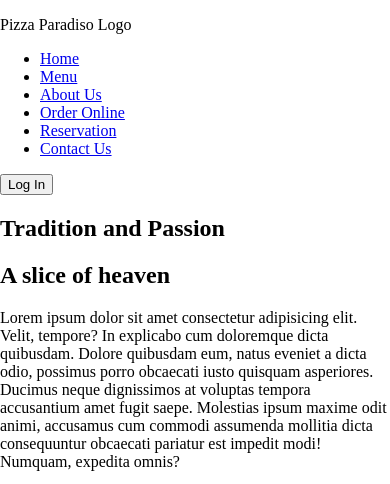
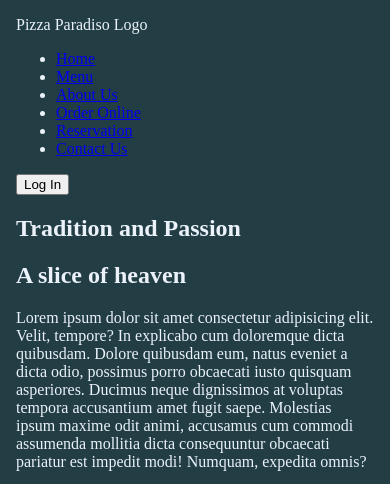
Before and after one commit to ErnestoCampese/pizza-paradiso, a website: page src/index.html in a window 390 px wide. Shown: the top 484 px of the page. Drawn offline with Linux system fonts and the light colour scheme.

Commit message:
feat: Add responsive styles for ".container" using flexbox properties
This commit adds responsive styles to the ".container" class,
including background color, font color, margin, and padding.
The styles have been implemented using Flexbox properties to ensure responsiveness,
with the ".container" class becoming 1200 pixels wide when there is
enough space and shrinking when the available space is limited,
such as on mobile devices.

```diff
--- a/src/scss/main.scss
+++ b/src/scss/main.scss
@@ -17,3 +17,19 @@ body {
 }
 
 /* Additional Styles */
+
+body {
+  background-color: #223d44;
+  color: #ebf2fa;
+}
+
+.container {
+  display: flex;
+  flex-flow: column wrap;
+  flex-grow: 0;
+  flex-shrink: 1;
+  flex-basis: 100%; /* Take full width by default */
+  max-width: 120rem; /* Limit to 1200px */
+  margin: 0 auto; /* Center horizontally */
+  padding: 0 1.6rem;
+}
```
Also changed, not shown: src/css/main.css.
